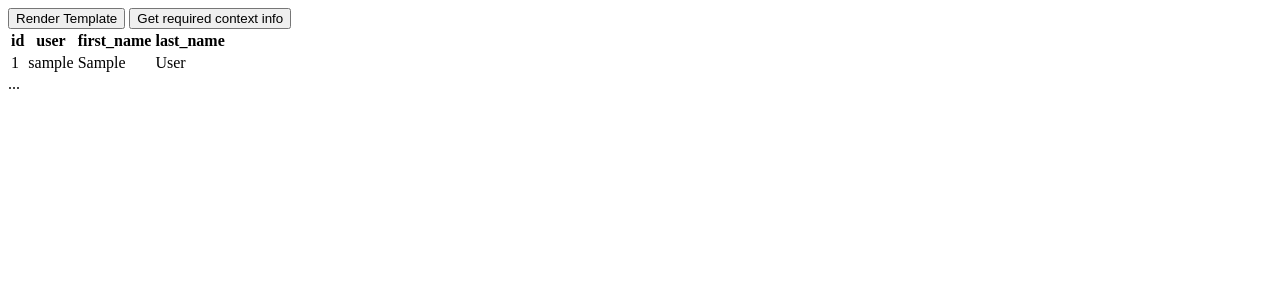
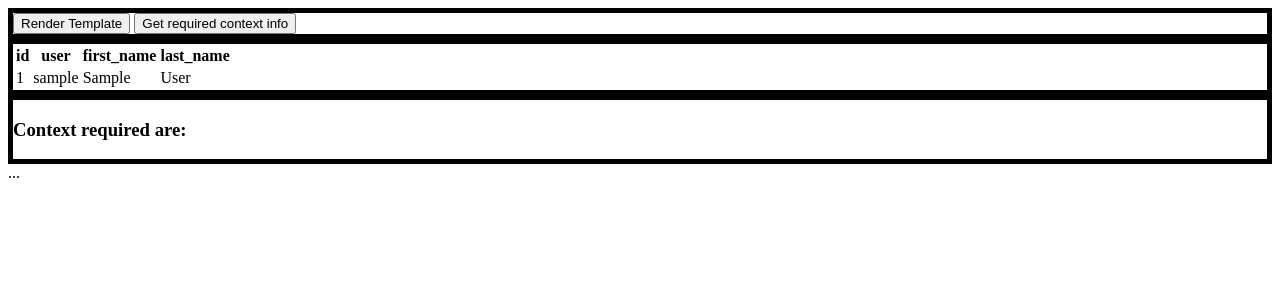
Before and after one commit to FazleRabbbiferdaus172/CareerDen, a Django app: page / in a window 1280 px wide. Shown: the top 300 px of the page. Run offline with Django 5.2, Linux system fonts and the light colour scheme; tables that the repository leaves empty hold one stand-in row (values such as "Sample post").

Commit message:
borders and context form is render when index is rendered

```diff
--- a/core/templates/core/index.html
+++ b/core/templates/core/index.html
@@ -1,15 +1,23 @@
 {% load static %}
 <script src="https://cdn.jsdelivr.net/npm/htmx.org@2.0.6/dist/htmx.min.js"></script>
 <script src="{% static 'core/drag_n_drop.js' %}"></script>
+
+<div style="border: black solid 5px">
     <button hx-get="/clicked" hx-swap="innerHTML" hx-target="#content-box">
         Render Template
     </button>
     <button hx-get="/requied-context-info" hx-swap="innerHTML" hx-target="#content-box">
         Get required context info
     </button>
+</div>
 
-<div id="model_list">
+
+<div id="model_list" style="border: black solid 5px">
     {% include "core/record_list.html" with model=models %}
+</div>
+
+<div id="required-context" style="border: black solid 5px">
+    {% include "core/required_context_set.html" with required_template_context=required_template_context %}
 </div>
 
 <div id="content-box">
```
Lines whose indentation alone changed are shown as unchanged.
